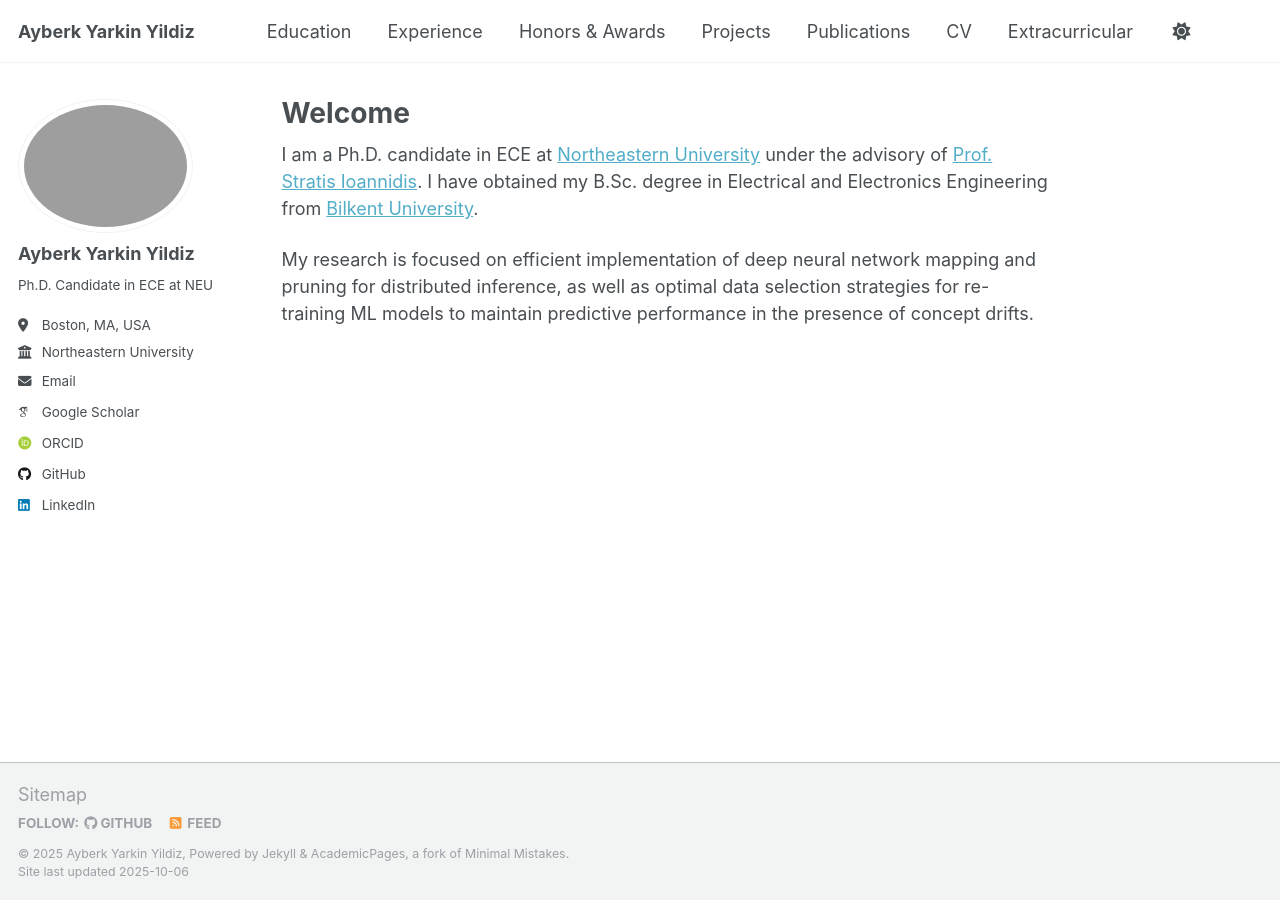
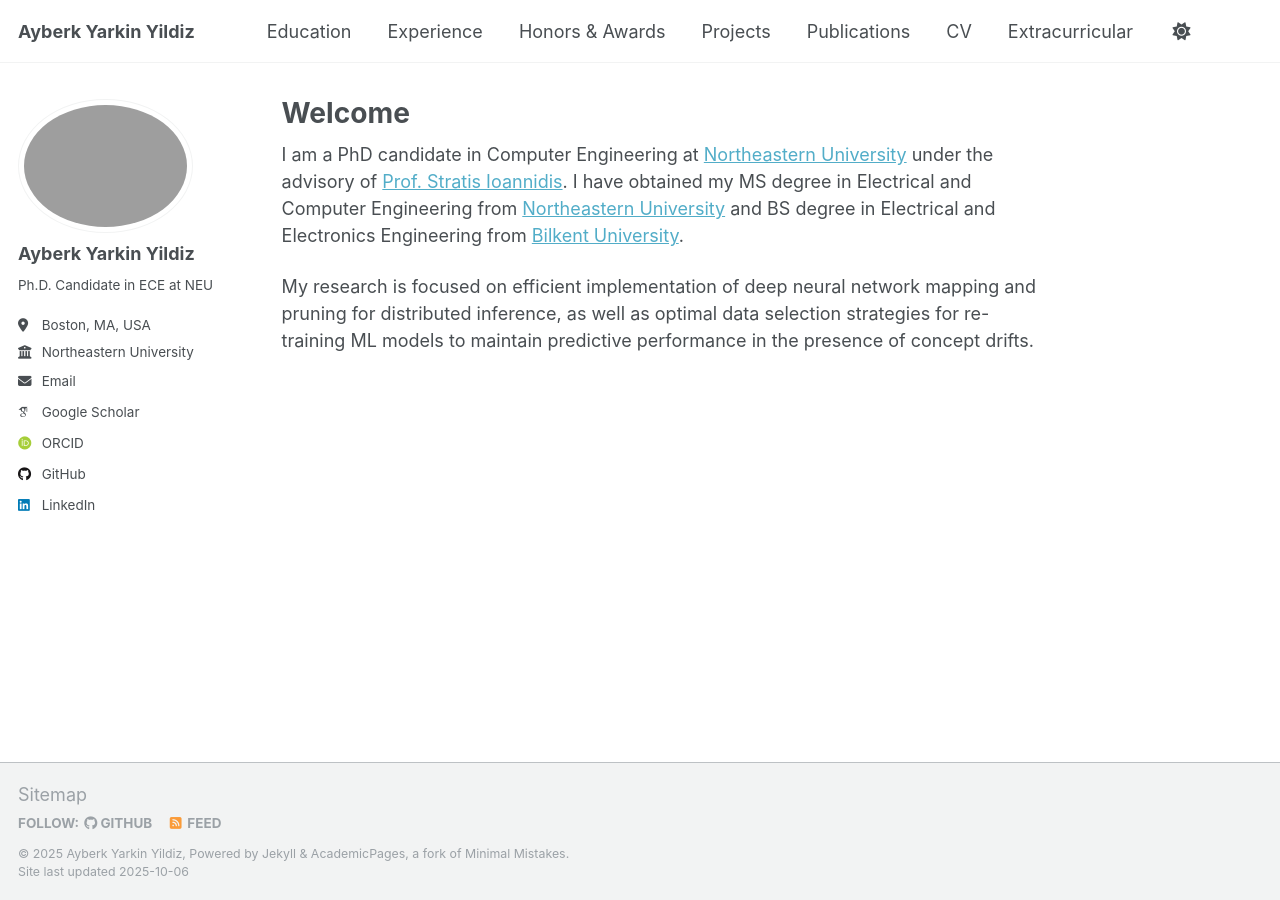
Before and after one commit to yarkin06/yarkin06.github.io, a Jekyll site: the page built from _pages/about.md, in a window 1280 px wide. Built offline with Jekyll 4.4.1, drawn with Linux system fonts in a browser that asks for light colours; some web fonts are replaced.

Commit message:
update cv

```diff
--- a/_pages/about.md
+++ b/_pages/about.md
@@ -9,6 +9,6 @@ redirect_from:
 
 
 
-I am a Ph.D. candidate in ECE at [Northeastern University](https://www.northeastern.edu/) under the advisory of [Prof. Stratis Ioannidis](https://ece.northeastern.edu/fac-ece/ioannidis/). I have obtained my B.Sc. degree in Electrical and Electronics Engineering from [Bilkent University](https://ee.bilkent.edu.tr/en/).
+I am a PhD candidate in Computer Engineering at [Northeastern University](https://www.northeastern.edu/) under the advisory of [Prof. Stratis Ioannidis](https://ece.northeastern.edu/fac-ece/ioannidis/). I have obtained my MS degree in Electrical and Computer Engineering from [Northeastern University](https://www.northeastern.edu/) and BS degree in Electrical and Electronics Engineering from [Bilkent University](https://ee.bilkent.edu.tr/en/).
 
 My research is focused on efficient implementation of deep neural network mapping and pruning for distributed inference, as well as optimal data selection strategies for re-training ML models to maintain predictive performance in the presence of concept drifts.
```
Also changed, not shown: 1 other file.
